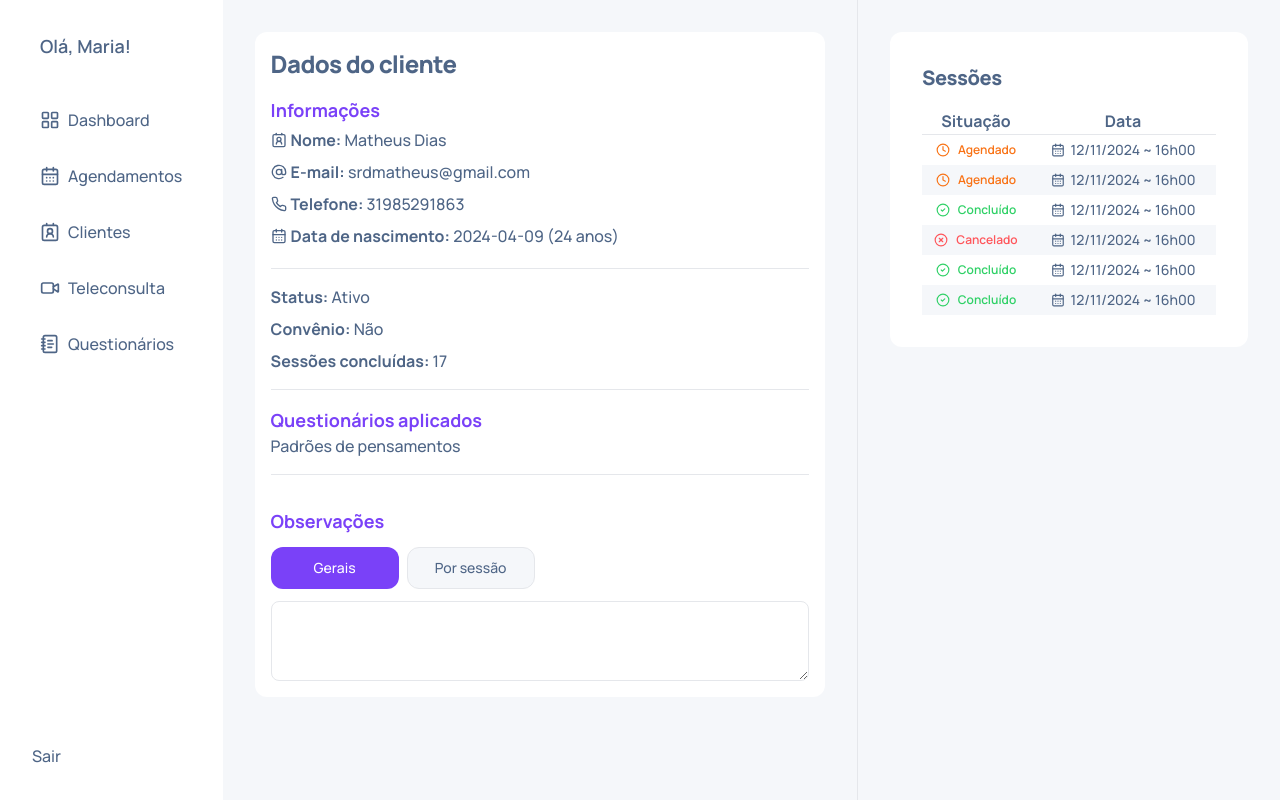
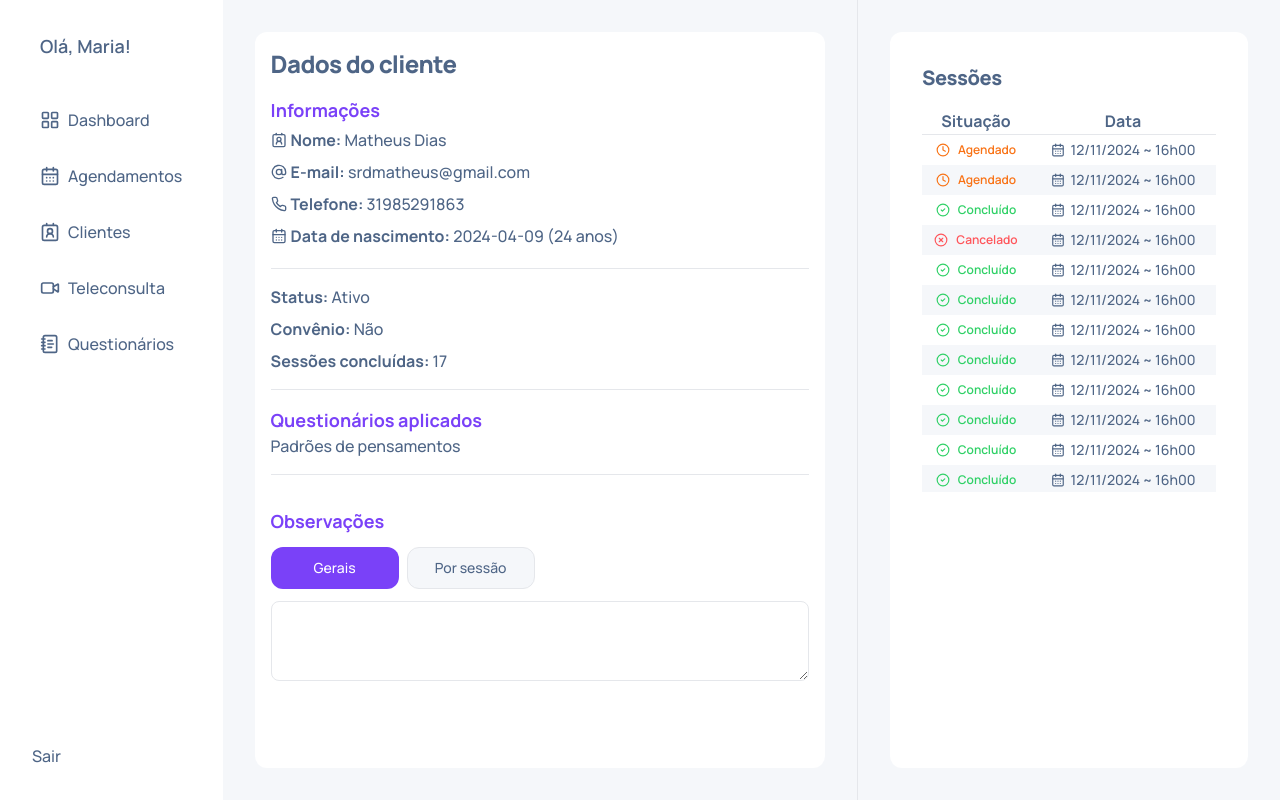
Before and after one commit to srdmatheus/sistema-para-psicologos, a Next.js app: page /clientes/032f in a window 1280 px wide. Built offline with nearby package versions, Linux system fonts and the light colour scheme; data requests are answered from the project's data file.

Commit message:
style: add custom scrollbar

```diff
--- a/src/app/(admin)/clientes/[id]/page.tsx
+++ b/src/app/(admin)/clientes/[id]/page.tsx
@@ -14,6 +14,35 @@ const tableData: CustomerSessionsModel[] = [
   { id: 'a454d', status: 'success', date: '12/11/2024 ~ 16h00' },
   { id: '9a54d', status: 'canceled', date: '12/11/2024 ~ 16h00' },
   { id: 'aa88d', status: 'success', date: '12/11/2024 ~ 16h00' },
+  { id: 'aa54f', status: 'success', date: '12/11/2024 ~ 16h00' },
+  { id: 'aa54f', status: 'success', date: '12/11/2024 ~ 16h00' },
+  { id: 'aa54f', status: 'success', date: '12/11/2024 ~ 16h00' },
+  { id: 'aa54f', status: 'success', date: '12/11/2024 ~ 16h00' },
+  { id: 'aa54f', status: 'success', date: '12/11/2024 ~ 16h00' },
+  { id: 'aa54f', status: 'success', date: '12/11/2024 ~ 16h00' },
+  { id: 'aa54f', status: 'success', date: '12/11/2024 ~ 16h00' },
+  { id: 'aa54f', status: 'success', date: '12/11/2024 ~ 16h00' },
+  { id: 'aa54f', status: 'success', date: '12/11/2024 ~ 16h00' },
+  { id: 'aa54f', status: 'success', date: '12/11/2024 ~ 16h00' },
+  { id: 'aa54f', status: 'success', date: '12/11/2024 ~ 16h00' },
+  { id: 'aa54f', status: 'success', date: '12/11/2024 ~ 16h00' },
+  { id: 'aa54f', status: 'success', date: '12/11/2024 ~ 16h00' },
+  { id: 'aa54f', status: 'success', date: '12/11/2024 ~ 16h00' },
+  { id: 'aa54f', status: 'success', date: '12/11/2024 ~ 16h00' },
+  { id: 'aa54f', status: 'success', date: '12/11/2024 ~ 16h00' },
+  { id: 'aa54f', status: 'success', date: '12/11/2024 ~ 16h00' },
+  { id: 'aa54f', status: 'success', date: '12/11/2024 ~ 16h00' },
+  { id: 'aa54f', status: 'success', date: '12/11/2024 ~ 16h00' },
+  { id: 'aa54f', status: 'success', date: '12/11/2024 ~ 16h00' },
+  { id: 'aa54f', status: 'success', date: '12/11/2024 ~ 16h00' },
+  { id: 'aa54f', status: 'success', date: '12/11/2024 ~ 16h00' },
+  { id: 'aa54f', status: 'success', date: '12/11/2024 ~ 16h00' },
+  { id: 'aa54f', status: 'success', date: '12/11/2024 ~ 16h00' },
+  { id: 'aa54f', status: 'success', date: '12/11/2024 ~ 16h00' },
+  { id: 'aa54f', status: 'success', date: '12/11/2024 ~ 16h00' },
+  { id: 'aa54f', status: 'success', date: '12/11/2024 ~ 16h00' },
+  { id: 'aa54f', status: 'success', date: '12/11/2024 ~ 16h00' },
+  { id: 'aa54f', status: 'success', date: '12/11/2024 ~ 16h00' },
   { id: 'aa54f', status: 'success', date: '12/11/2024 ~ 16h00' }
 ];
 
@@ -24,7 +53,7 @@ export default async function CustomerPage({ params }: CustomerPageProps) {
     <section className="grid w-full grid-cols-10 divide-x">
       {!!customer && (
         <div className="col-span-6 p-8">
-          <div className="rounded-xl bg-background-foreground p-4">
+          <div className="h-full rounded-xl  bg-background-foreground p-4">
             <h2 className="text-2xl font-extrabold tracking-tight">
               Dados do cliente
             </h2>
@@ -34,7 +63,7 @@ export default async function CustomerPage({ params }: CustomerPageProps) {
       )}
 
       <div className="col-span-4 p-8">
-        <div className="rounded-xl bg-background-foreground p-8">
+        <div className="h-full rounded-xl bg-background-foreground p-8">
           <h2 className="pb-4 text-xl font-extrabold tracking-tight">
             Sessões
           </h2>
--- a/src/components/app/customer-sessions-table.tsx
+++ b/src/components/app/customer-sessions-table.tsx
@@ -29,6 +29,7 @@ const tableStatus = {
 
 export const CustomerSessionsTable = ({ data }: CustomerSessionsProps) => {
   return data.length ? (
+    <div className="h-96 overflow-y-auto">
       <table className="w-full">
         <thead>
           <tr className="border-b text-center text-base font-bold">
@@ -52,6 +53,7 @@ export const CustomerSessionsTable = ({ data }: CustomerSessionsProps) => {
           ))}
         </tbody>
       </table>
+    </div>
   ) : (
     <div className="flex flex-col gap-2 text-center">
       <p>Não há sessões cadastradas</p>
--- a/src/styles/globals.css
+++ b/src/styles/globals.css
@@ -12,5 +12,23 @@
 
     --destructive: 255 86 91;
     --success: 48 209 103;
+
+    --scroll: 195 197 200;
+    --scroll-background: 145 147 150;
+  }
+
+  * {
+    scrollbar-width: auto;
+    scrollbar-color: rgb(var(--scroll)) rgb(--var(--scroll-background));
+  }
+  *::-webkit-scrollbar {
+    width: 5px;
+  }
+  *::-webkit-scrollbar-track {
+    background: rgb(--var(--scroll-background));
+  }
+  *::-webkit-scrollbar-thumb {
+    background-color: rgb(var(--scroll));
+    border-radius: 8px;
   }
 }
```
Lines whose indentation alone changed are shown as unchanged.
